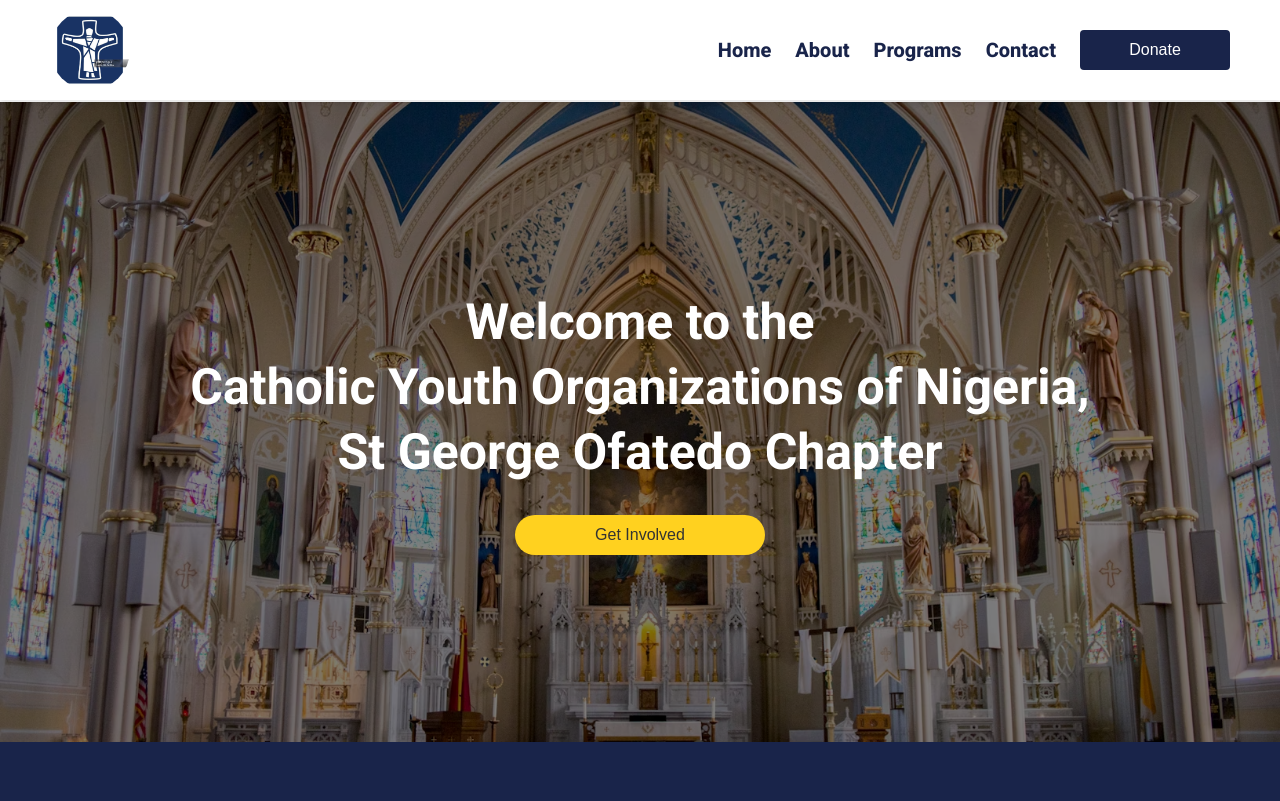
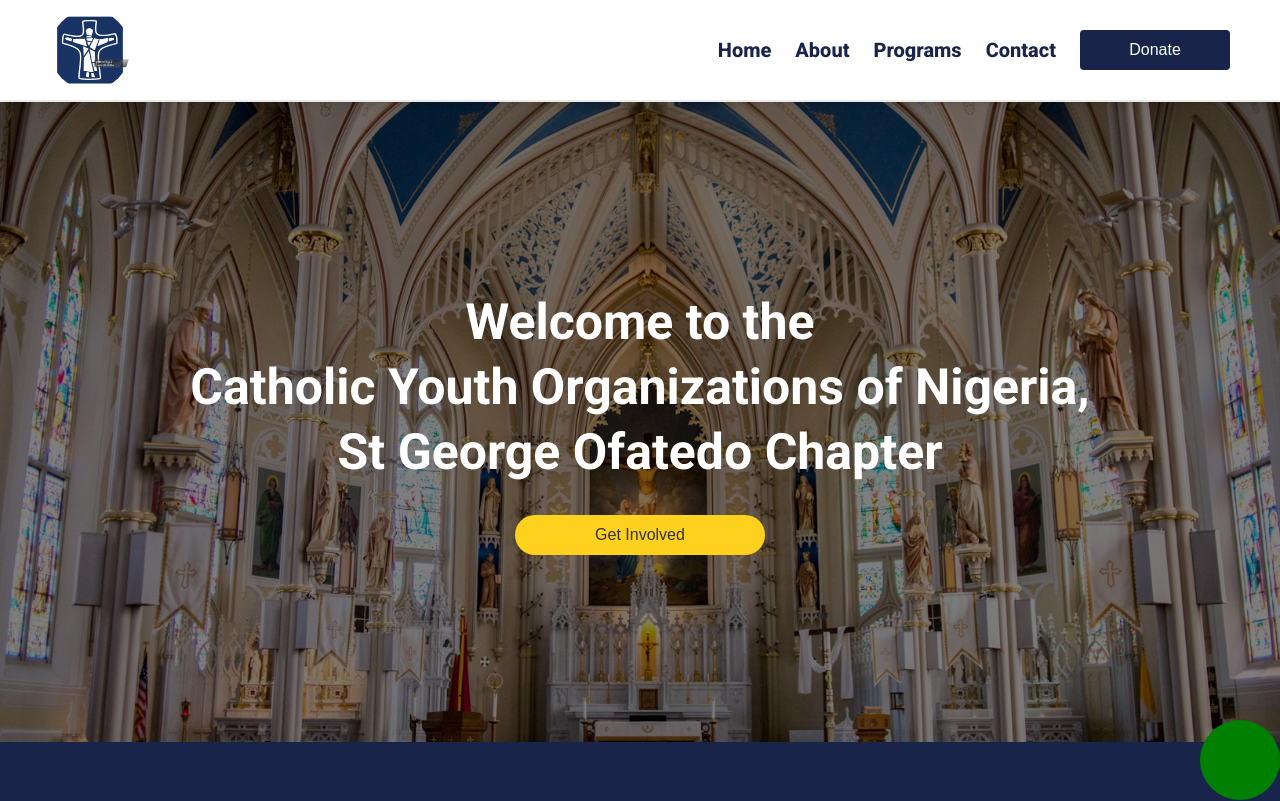
Before and after one commit to stephenolajire/CYON, a React (Vite) app in the folder cyon-frontend/: page / in a window 1280 px wide. Shown: the top 801 px of the page. Built offline with nearby package versions, Linux system fonts and the light colour scheme; no server answers.

Commit message:
added spinner

```diff
--- a/cyon-frontend/src/pages/HomePage.jsx
+++ b/cyon-frontend/src/pages/HomePage.jsx
@@ -57,9 +57,9 @@
       <Helmet>
         <title>Home - CYON St George</title>
       </Helmet>
-      <div>
+      <div className={styles.voteDiv}>
         {program.title === "Election" && (
-          <div className={styles.voteDiv}>
+          <div>
             <FaVoteYea
               className={styles.vote}
               onClick={!isElectionClosed ? openEmailModal : null}
```
